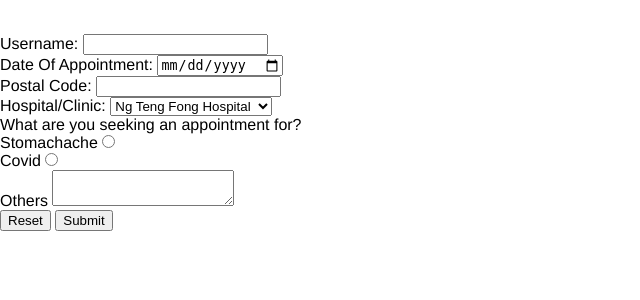
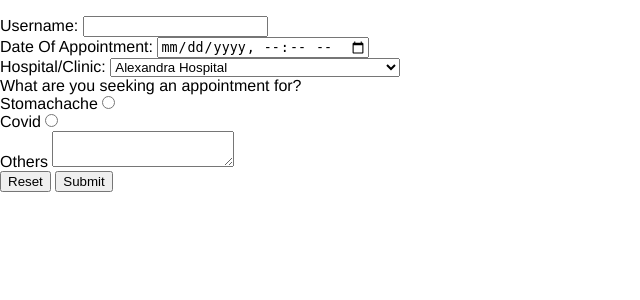
Before and after one commit to OneGiantNick/HackConcode2022, a Flask app: page /appointments in a window 1280 px wide. Shown: the part 36-336 px from the top of the page, without its empty margins (0-640 px from the left). Run offline with Flask 2, Linux system fonts and the light colour scheme; parts of the project's set-up code (start-up, migrations or seed data) failed here and were passed over; some libraries are stand-ins or nearby versions.

Commit message:
Update appointment.html

```diff
--- a/templates/appointment.html
+++ b/templates/appointment.html
@@ -3,7 +3,6 @@
 {% block content %}
 <!--Put code here-->
 <form>
-    <img src="">
     <div class="entireForm">
       <div>
          <label for="username">
@@ -15,32 +14,56 @@
           <label for="date">
            Date Of Appointment:
           </label>
-          <input  type="date" id="date">
-       </div>
-       <div>
-          <label for="postalcode">
-           Postal Code:
-          </label>
-          <input type="text" id="postalcode">
+          <input  type="datetime-local" id="date">
        </div>
        <div>
           <label for="medicalFacility">Hospital/Clinic:</label>
           <select name="medicalFacility" id="medicalFacility">
-             <option value="Ng Teng Fong Hospital">Ng Teng Fong Hospital</option>
+             <option value="Alexandra Hospital">Alexandra Hospital</option>
+             <option value="Ang Mo Kio-Thye Hua Kwan Hospital">Ang Mo Kio-Thye Hua Kwan Hospital</option>
+             <option value="Bright Vision Hospital">Bright Vision Hospital</option>
+             <option value="Changi General Hospital">Changi General Hospital</option>
+             <option value="Complex Medical Centre">Complex Medical Centre</option>
+             <option value="Crawfurd Hospital">Crawfurd Hospital</option>
+             <option value="Farrer Park Hospital">Farrer Park Hospital</option>
+             <option value="Gleneagles Hospital">Gleneagles Hospital</option>
+             <option value="Institude of Mental Health">Institude of Mental Health</option>
+             <option value="Jurong Community Hospital">Jurong Community Hospital</option>
+             <option value="Khoo Teck Puat Hospital">Khoo Teck Puat Hospital</option>
+             <option value="KK Women's and Children Hospital">KK Women's and Children Hospital</option>
+             <option value="Mount Alvernia Hospital">Mount Alvernia Hospital</option>
+             <option value="Mount Elizabeth Hospital">Mount Elizabeth Hospital</option>
+             <option value="Mount Elizabeth Novena Hospital">Mount Elizabeth Novena Hospital</option>
+             <option value="National Heart Center Singapore">National Heart Center Singapore</option>
+             <option value="National University Hospital">National University Hospital</option>
+             <option value="Ng Teng Fong General Hospital">Ng Teng Fong General Hospital</option>
+             <option value="Outram Community Hospital">Outram Community Hospital</option>
+             <option value="Parkway East Hospital">Parkway East Hospital</option>
+             <option value="Raffles Hospital">Raffles Hospital</option>
+             <option value="Ren Ci Community Hospital">Ren Ci Community Hospital</option>
+             <option value="Sengkang Community Hospital">Sengkang Community Hospital</option>
+             <option value="Sengkang General Hospital">Sengkang General Hospital</option>
+             <option value="Singapore General Hospital">Singapore General Hospital</option>
+             <option value="St Andrew's Community Hospital">St Andrew's Community Hospital</option>
+             <option value="St Luke's Hospital">St Luke's Hospital</option>
              <option value="Tan Tock Seng Hospital">Tan Tock Seng Hospital</option>
+             <option value="Tan Tock Seng Hospital Rehabilitation Centre ">Tan Tock Seng Hospital Rehabilitation Centre</option>
+             <option value="Tan Tock Seng Hospital Subcuate Wards">Tan Tock Seng Hospital Subcuate Wards</option>
+             <option value="Thomson Medical Centre">Thomson Medical Centre</option>
+             <option value="Yishun Community Hospital">Yishun Community Hospital</option>
           </select>
        </div>
        <div>
-          <label for="typeOfIllness">What are you seeking an appointment for?</label>
-          <div class="inline">
+          <label>What are you seeking an appointment for?</label>
+          <div class="medicalConditions">
              <label for="stomachache">Stomachache</label>
              <input type="radio" name="ilness" id="stomachache">
           </div>
-          <div class="inline">
+          <div class="medicalConditions">
              <label for="covid">Covid</label>
              <input type="radio" name="ilness" id="covid">
           </div>
-          <div class="inline">
+          <div class="medicalConditions">
              <label for="others">
                 Others
              </label>
```
